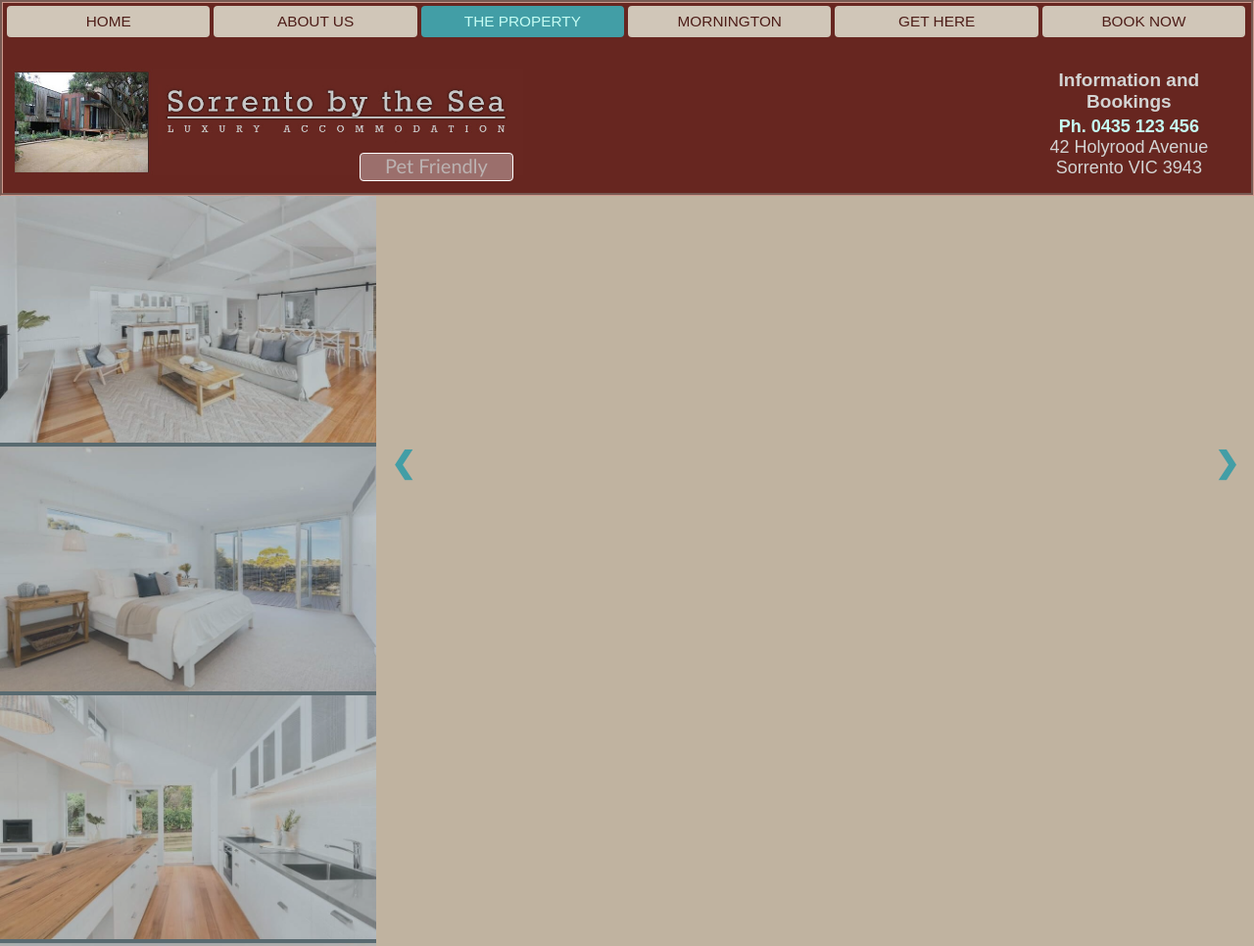
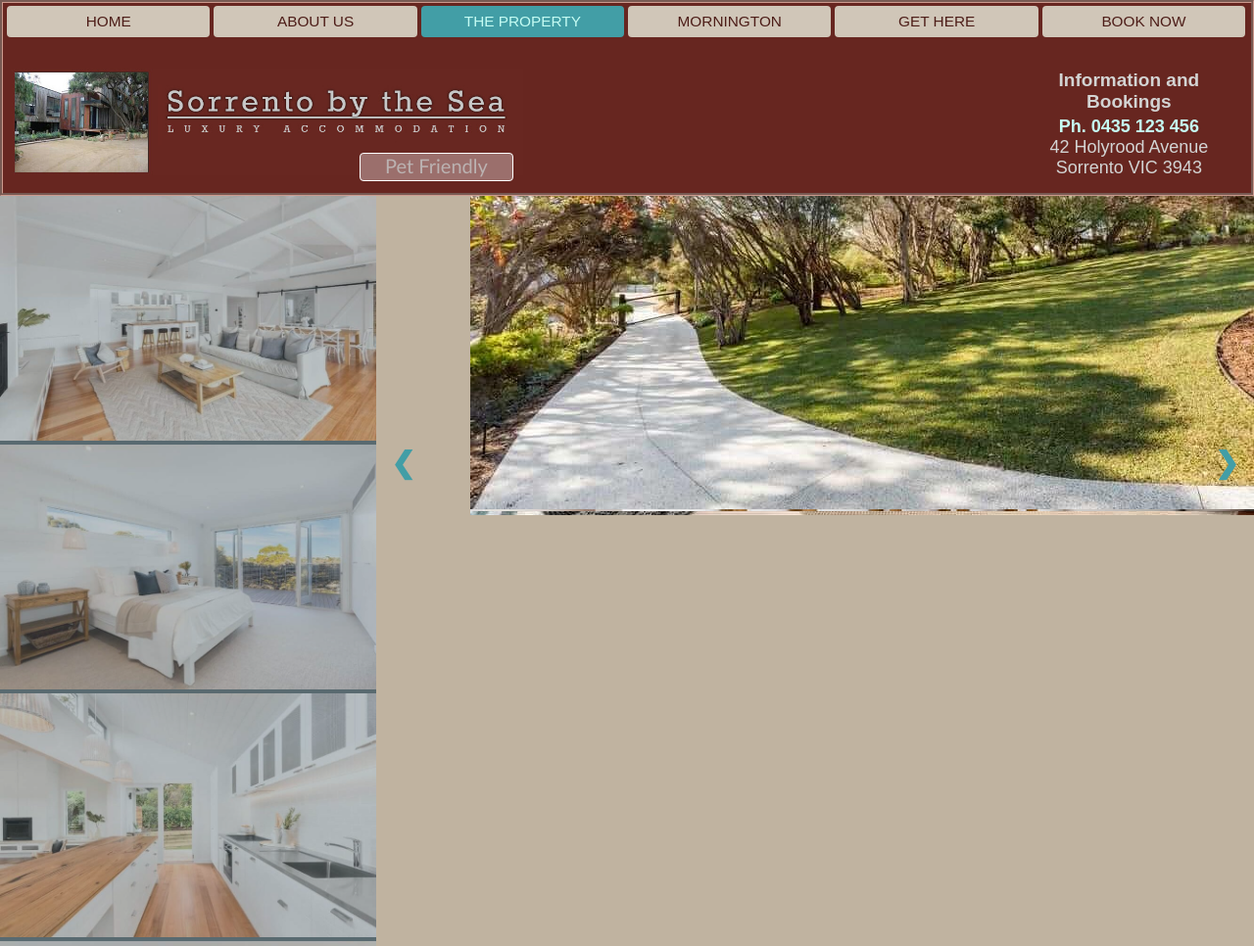
Before and after one commit to MrG-Force/Retreat_By_The_Sea_Project_V2, a plain HTML site: page gallery.html in a window 1280 px wide. Shown: the top 966 px of the page at 98% size. Drawn offline with Linux system fonts and the light colour scheme.

Commit message:
fis gallery positions left side

```diff
--- a/css/style.css
+++ b/css/style.css
@@ -645,6 +645,13 @@ footer p {
 
 /*#region*/
 /* ------- GALLERY.HTML ------- */
+#gallery header {
+  position:fixed;
+}
+#left-gallery {
+  position:relative;
+  top: 25%;
+}
 #right-gallery {
   /* Needed to position left and right arrows*/
   position: fixed;
@@ -662,7 +669,12 @@ footer p {
   cursor:pointer;
 }
 .slideshow {
-  display: none;
+  /* display: none; */
+  position:fixed;
+  right: 0%;
+}
+.slide {
+  width:100%;
 }
 .arrow{
   cursor: pointer;
--- a/gallery.html
+++ b/gallery.html
@@ -14,7 +14,7 @@
 
 </head>
 
-<body id="body-bookings">
+<body id="gallery">
     <header>
         <nav id="navbar">
             <a href="index.html">HOME</a>
@@ -117,9 +117,9 @@
             <a class="prev arrow" onclick="">❮</a>
             <a class="next arrow" onclick="">❯</a>
         </div>
+
     </main>
-
-
+    <!-- <script src="/js/gallery.js"></script> -->
 
 </body>
 
```
